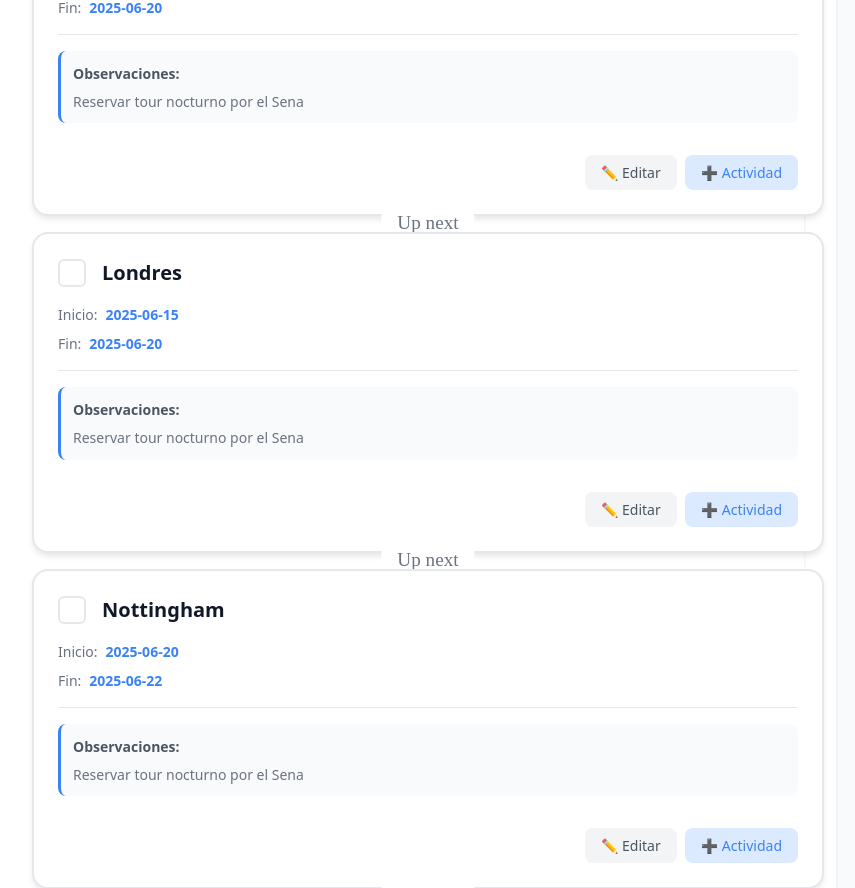
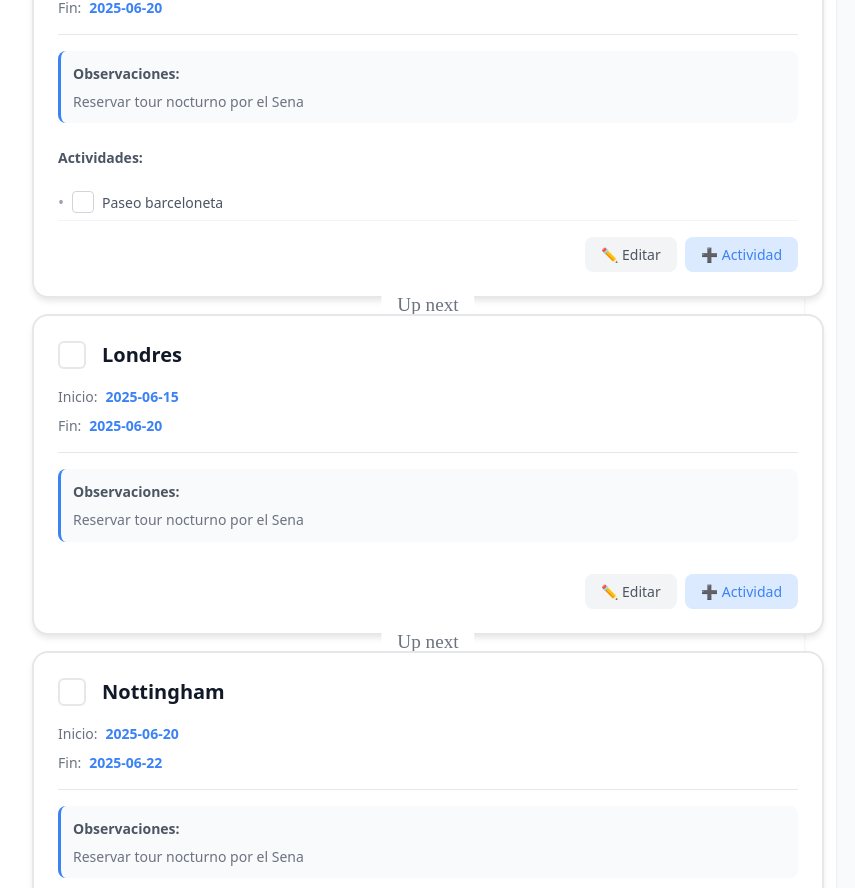
Before and after one commit to matiasleon/travel-tracker, a React (Vite) app: page /trips/1 in a window 1280 px wide. Shown: the part 835-1723 px from the top of the page, without its empty margins (104-959 px from the left). Built offline with nearby package versions, Linux system fonts and the light colour scheme.

Commit message:
Added activites to cities

```diff
--- a/src/components/trips/AddCityForm.jsx
+++ b/src/components/trips/AddCityForm.jsx
@@ -8,10 +8,31 @@ export const AddCityForm = ({ onAddCity, onCancel }) => {
     startDate: '',
     endDate: '',
     completed: false,
-    completedAt: null
+    completedAt: null,
+    observations: '',
+    activities: []
   });
 
+  const [newActivity, setNewActivity] = useState('');
 
+  const handleAddActivity = () => {
+    if (!newActivity.trim()) return;
+    setCityData(prev => ({
+      ...prev,
+      activities: [...prev.activities, {
+        name: newActivity.trim(),
+        done: false
+      }]
+    }));
+    setNewActivity('');
+  };
+
+  const handleRemoveActivity = (index) => {
+    setCityData(prev => ({
+      ...prev,
+      activities: prev.activities.filter((_, i) => i !== index)
+    }));
+  };
 
 
   const handleSubmit = (e) => {
@@ -28,9 +49,9 @@ export const AddCityForm = ({ onAddCity, onCancel }) => {
     onAddCity({
       ...cityData,
       id: Date.now().toString(),
-      activities: [],
       completed: false,
       completedAt: null
+      // Mantenemos las actividades que ya están en cityData
     });
 
   };
@@ -67,7 +88,55 @@ export const AddCityForm = ({ onAddCity, onCancel }) => {
           label="Fechas de visita"
         />
 
+        <div className={styles.inputGroup}>
+          <label htmlFor="observations">Observaciones:</label>
+          <textarea
+            id="observations"
+            value={cityData.observations}
+            onChange={(e) => setCityData(prev => ({ ...prev, observations: e.target.value }))}
+            className={styles.textarea}
+            placeholder="Agrega notas o comentarios sobre esta ciudad"
+            rows="3"
+          />
+        </div>
 
+        <div className={styles.inputGroup}>
+          <label htmlFor="activities">Actividades:</label>
+          <div className={styles.activityInput}>
+            <input
+              type="text"
+              id="activities"
+              value={newActivity}
+              onChange={(e) => setNewActivity(e.target.value)}
+              className={styles.input}
+              placeholder="Agregar una actividad"
+            />
+            <button
+              type="button"
+              onClick={handleAddActivity}
+              className={styles.addActivityButton}
+            >
+              +
+            </button>
+          </div>
+
+          {cityData.activities.length > 0 && (
+            <ul className={styles.activityList}>
+              {cityData.activities.map((activity, index) => (
+                <li key={index} className={styles.activityItem}>
+                  <span>{activity.name}</span>
+                  <button
+                    type="button"
+                    onClick={() => handleRemoveActivity(index)}
+                    className={styles.removeActivityButton}
+                  >
+                    ×
+                  </button>
+                </li>
+              ))}
+            </ul>
+          )}
+        </div>
 
         <div className={styles.buttonGroup}>
           <button type="submit" className={styles.submitButton}>
--- a/src/components/trips/AddCityForm.module.css
+++ b/src/components/trips/AddCityForm.module.css
@@ -45,7 +45,75 @@
   box-shadow: 0 0 0 2px rgb(59 130 246);
 }
 
+.textarea {
+  padding: 0.5rem;
+  border: 1px solid rgb(209 213 219);
+  border-radius: 0.375rem;
+  font-size: 0.875rem;
+  resize: vertical;
+  min-height: 80px;
+}
 
+.textarea:focus {
+  outline: none;
+  border-color: rgb(59 130 246);
+  box-shadow: 0 0 0 2px rgb(59 130 246);
+}
+
+.activityInput {
+  display: flex;
+  gap: 0.5rem;
+}
+
+.activityInput .input {
+  flex: 1;
+}
+
+.addActivityButton {
+  padding: 0.5rem 0.75rem;
+  background-color: rgb(59 130 246);
+  color: white;
+  border: none;
+  border-radius: 0.375rem;
+  font-weight: 600;
+  font-size: 1rem;
+  cursor: pointer;
+  transition: background-color 0.2s;
+}
+
+.addActivityButton:hover {
+  background-color: rgb(37 99 235);
+}
+
+.activityList {
+  list-style: none;
+  padding: 0;
+  margin: 0.75rem 0 0 0;
+}
+
+.activityItem {
+  display: flex;
+  justify-content: space-between;
+  align-items: center;
+  padding: 0.5rem 0.75rem;
+  background-color: rgb(243 244 246);
+  border-radius: 0.375rem;
+  margin-bottom: 0.5rem;
+  font-size: 0.875rem;
+}
+
+.removeActivityButton {
+  background: none;
+  border: none;
+  color: rgb(156 163 175);
+  font-size: 1.125rem;
+  cursor: pointer;
+  padding: 0 0.25rem;
+}
+
+.removeActivityButton:hover {
+  color: rgb(239 68 68);
+}
 
 .buttonGroup {
   display: flex;
--- a/src/components/trips/CityCard.jsx
+++ b/src/components/trips/CityCard.jsx
@@ -1,6 +1,8 @@
 import React from 'react';
 import { useNavigate } from 'react-router-dom';
 import styles from './CityCard.module.css';
+
+import { useTrips } from '../../hooks/useTrips';
 
 export const CityCard = ({
   city,
@@ -12,6 +14,7 @@ export const CityCard = ({
   totalCities
 }) => {
   const navigate = useNavigate();
+  const { toggleActivity } = useTrips();
 
   return (
     <div className={styles.cityCard}>
@@ -52,9 +55,15 @@ export const CityCard = ({
       )}
 
       <div className={styles.activities}>
-        {city.activities?.map((activity) => (
-          <div key={activity.id} className={styles.activity}>
-            {activity.name}
+        {city.activities?.length > 0 && (
+          <h4 className={styles.activitiesTitle}>Actividades:</h4>
+        )}
+        {city.activities?.map((activity, index) => (
+          <div key={index} className={`${styles.activity} ${activity.done ? styles.activityDone : ''}`}>
+            <span className={styles.activityCheckbox} onClick={() => isAdmin && toggleActivity(tripId, city.id, index)}>
+              {activity.done ? '✓' : ''}
+            </span>
+            <span className={styles.activityName}>{activity.name}</span>
           </div>
         ))}
       </div>
--- a/src/components/trips/CityCard.module.css
+++ b/src/components/trips/CityCard.module.css
@@ -116,14 +116,52 @@
   gap: 0.5rem;
 }
 
+.activitiesTitle {
+  font-size: 0.875rem;
+  font-weight: 600;
+  color: #4b5563;
+  margin: 0.5rem 0;
+}
+
 .activity {
   display: flex;
   align-items: center;
   gap: 0.5rem;
   color: #4b5563;
-  padding: 0.5rem;
-  background-color: #f9fafb;
-  border-radius: 0.5rem;
+  padding: 0.375rem 0;
+  border-bottom: 1px solid #f3f4f6;
+}
+
+.activityDone {
+  color: #9ca3af;
+}
+
+.activityDone .activityName {
+  text-decoration: line-through;
+}
+
+.activityCheckbox {
+  display: inline-flex;
+  align-items: center;
+  justify-content: center;
+  width: 1.25rem;
+  height: 1.25rem;
+  border: 1px solid #d1d5db;
+  border-radius: 0.25rem;
+  cursor: pointer;
+  color: white;
+  background-color: white;
+  transition: all 0.2s;
+}
+
+.activityDone .activityCheckbox {
+  background-color: #3b82f6;
+  border-color: #3b82f6;
+}
+
+.activityName {
+  flex: 1;
+  font-size: 0.875rem;
 }
 
 .activity::before {
--- a/src/components/trips/TripDetails.jsx
+++ b/src/components/trips/TripDetails.jsx
@@ -36,10 +36,6 @@ export const TripDetails = () => {
   const { trips, addCity, toggleCityStatus } = useTrips();
 
   const trip = trips.find(t => t.id === tripId);
-
-  console.log(user);
-  console.log(trip);
-
 
   if (!trip) {
     return (
--- a/src/components/trips/TripDetails.module.css
+++ b/src/components/trips/TripDetails.module.css
@@ -417,6 +417,12 @@
   z-index: 50;
 }
 
+.modal > div {
+  width: 40%;
+  min-width: 500px;
+  max-width: 800px;
+}
+
 .cityName {
   font-size: 1.25rem;
   font-weight: 500;
--- a/src/components/trips/TripList.jsx
+++ b/src/components/trips/TripList.jsx
@@ -7,7 +7,6 @@ export const TripList = () => {
   const { trips, loading } = useTrips();
 
   useEffect(() => {
-    console.log('TripList re-render:', trips.length, 'viajes');
   }, [trips]);
 
   if (loading) {
--- a/src/context/AuthContext.jsx
+++ b/src/context/AuthContext.jsx
@@ -22,11 +22,11 @@ export const AuthProvider = ({ children }) => {
   const [loading] = useState(false);
 
   const login = () => {
-    console.log('Login deshabilitado - usando usuario mock');
+    // Login deshabilitado - usando usuario mock
   };
 
   const logout = () => {
-    console.log('Logout deshabilitado - usando usuario mock');
+    // Logout deshabilitado - usando usuario mock
   };
 
   const value = {
--- a/src/hooks/useDateFormat.js
+++ b/src/hooks/useDateFormat.js
@@ -12,7 +12,7 @@ export const useDateFormat = () => {
   };
 
   const formatDateForInput = (date) => {
-    console.log('Input date:', date);
+
 
     if (!date) return '';
     try {
--- a/src/hooks/useTrips.js
+++ b/src/hooks/useTrips.js
@@ -18,7 +18,6 @@ export const useTrips = () => {
     // Agregar el nuevo viaje manteniendo los mocks y los viajes previos
     setTrips(prev => {
       const newState = [...mockTrips, ...prev.filter(t => !mockTrips.find(m => m.id === t.id)), newTrip];
-      console.log('Estado actualizado:', newState);
       return newState;
     });
 
@@ -27,7 +26,6 @@ export const useTrips = () => {
 
   const addActivity = useCallback((tripId, activityName) => {
     if (!activityName || !tripId) {
-      console.log('Error: Actividad o ID de viaje no válidos');
       return;
     }
     setTrips(prev => prev.map(trip => {
@@ -36,7 +34,7 @@ export const useTrips = () => {
           ...trip,
           activities: [...(trip.activities || []), {
             name: activityName,
-            completed: false
+            done: false
           }]
         };
       }
@@ -44,19 +42,27 @@ export const useTrips = () => {
     }));
   }, []);
 
-  const toggleActivity = (tripId, activityIndex) => {
+  const toggleActivity = useCallback((tripId, cityId, activityIndex) => {
     setTrips(prevTrips => prevTrips.map(trip => {
       if (trip.id === tripId) {
-        const updatedActivities = [...trip.activities];
-        updatedActivities[activityIndex] = {
-          ...updatedActivities[activityIndex],
-          completed: !updatedActivities[activityIndex]?.completed
+        return {
+          ...trip,
+          cities: trip.cities.map(city => {
+            if (city.id === cityId) {
+              const updatedActivities = [...city.activities];
+              updatedActivities[activityIndex] = {
+                ...updatedActivities[activityIndex],
+                done: !updatedActivities[activityIndex]?.done
+              };
+              return { ...city, activities: updatedActivities };
+            }
+            return city;
+          })
         };
-        return { ...trip, activities: updatedActivities };
       }
       return trip;
     }));
-  };
+  }, []);
 
   const addCity = (tripId, cityData) => {
     setTrips(prevTrips => prevTrips.map(trip => {
--- a/src/mocks/trips.js
+++ b/src/mocks/trips.js
@@ -19,7 +19,10 @@ export const mockTrips = [
         endDate: '2025-06-20',
         completed: false,
         observations: 'Reservar tour nocturno por el Sena',
-        activities: []
+        activities: [{
+          name: 'Paseo barceloneta',
+          done: false
+        }]
       },
       {
         id: 'city2',
@@ -28,7 +31,9 @@ export const mockTrips = [
         endDate: '2025-06-20',
         completed: false,
         observations: 'Reservar tour nocturno por el Sena',
-        activities: []
+        activities: [
+
+        ]
       },
       {
         id: 'city3',
```
